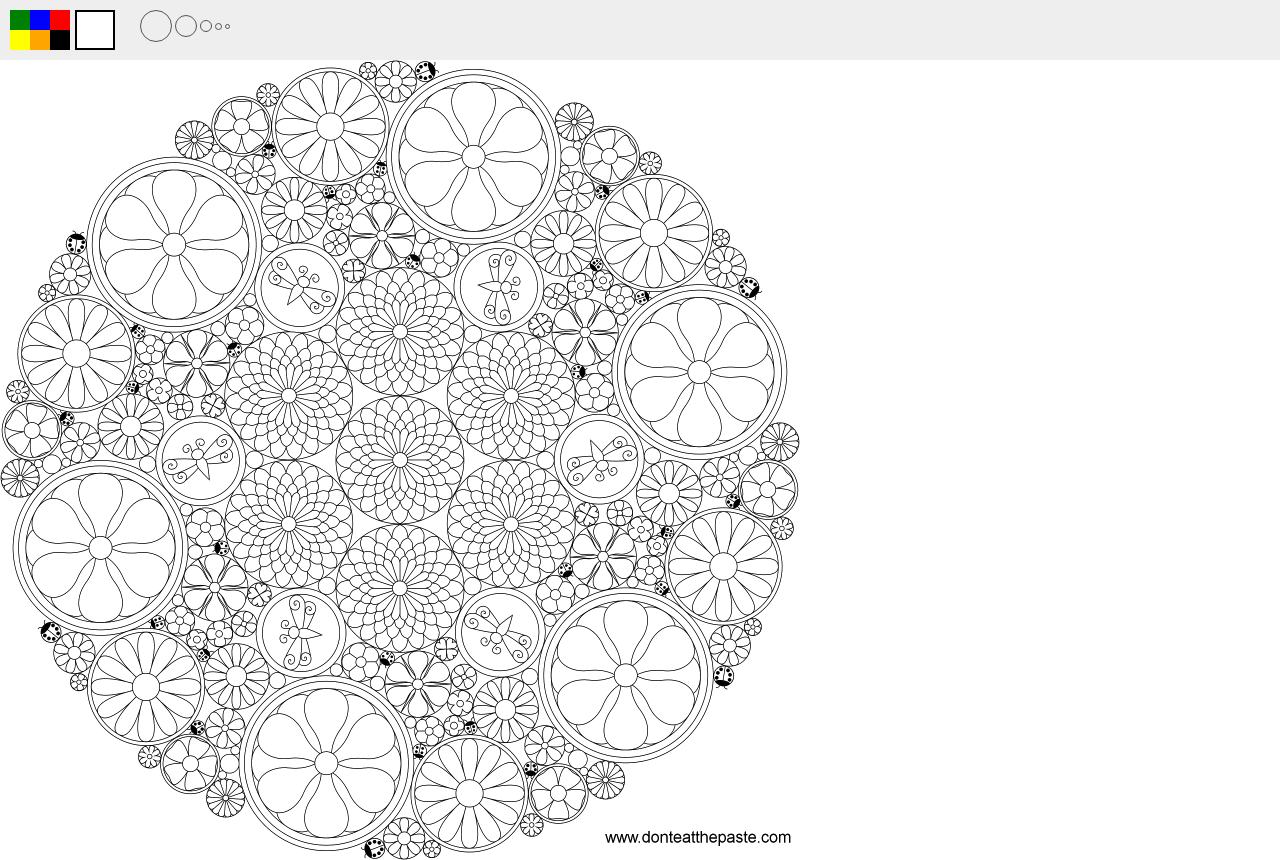
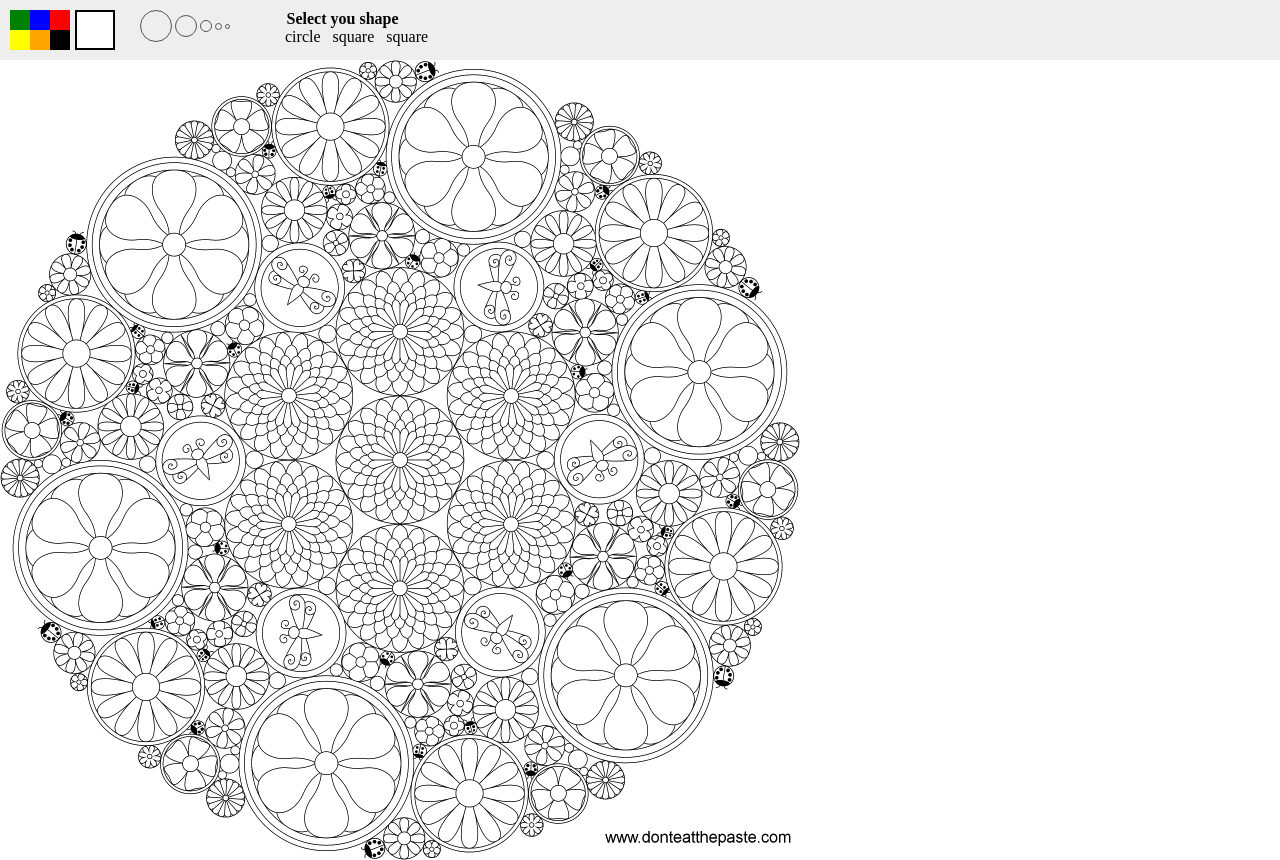
Before and after one commit to AndrusAsumets/Drawlization, a plain HTML site: page public/index.html in a window 1280 px wide. Drawn offline with nearby package versions, Linux system fonts and the light colour scheme; no server answers.

Commit message:
feature(brush): select shapew

```diff
--- a/public/index.html
+++ b/public/index.html
@@ -26,6 +26,21 @@
                     <div class="size" id="size5" onclick="size(this)"></div>
                     <div class="size" id="size3" onclick="size(this)"></div>
                 </div>
+
+                <div class="shape-palette">
+                    <p>Select you shape</p>
+                    <ul>
+                        <li>
+                          <div class="shape-palette_shape" id="round" onclick="setLineCap(this)">circle</div>
+                        </li>
+                        <li>
+                          <div class="shape-palette_shape" id="square" onclick="setLineCap(this)">square</div>
+                        </li>
+                        <li>
+                          <div class="shape-palette_shape" id="butt" onclick="setLineCap(this)">square</div>
+                        </li>
+                    </ul>
+                </div>
             </div>
         </div>
 		<script src="https://cdnjs.cloudflare.com/ajax/libs/socket.io/2.0.3/socket.io.js"></script>
--- a/public/main.js
+++ b/public/main.js
@@ -156,6 +156,7 @@ function DrawablePlayer (options) {
     this.dot_flag = false;
     this.color = "red";
     this.size = 20;
+    this.lineCap = "round";
 
     this.drawTick = function(action, e) {
         if (action == 'down') {
@@ -195,7 +196,7 @@ function DrawablePlayer (options) {
         options.ctx.beginPath();
         options.ctx.moveTo(this.prevX, this.prevY);
         options.ctx.lineTo(this.currX, this.currY);
-        options.ctx.lineCap = "round";
+        options.ctx.lineCap = currentPlayer.lineCap;
         options.ctx.strokeStyle = this.color;
         options.ctx.lineWidth = this.size;
         options.ctx.stroke();
@@ -251,7 +252,13 @@ function size(obj) {
     }
     //if (currentPlayer.color == "white") currentPlayer.size = 14;
     //else currentPlayer.size = 2;
+
 }
+function setLineCap(obj) {
+        console.log(obj);
+        currentPlayer.lineCap = obj.id;
+    }
+
 
 function createHiDPICanvas (w, h, ratio) {
     if (!ratio) { ratio = PIXEL_RATIO; }
--- a/public/style.css
+++ b/public/style.css
@@ -99,3 +99,19 @@ html, body {
     width: 3px;
     height: 3px;
 }
+
+.shape-palette p {
+    text-align: center;
+    font-weight: bold;
+    margin: 0px;
+}
+
+.shape-palette ul {
+    margin: 0px;
+}
+
+.shape-palette ul > li {
+    list-style: none;
+    float: left;
+    margin-right: 12px;
+}
```
